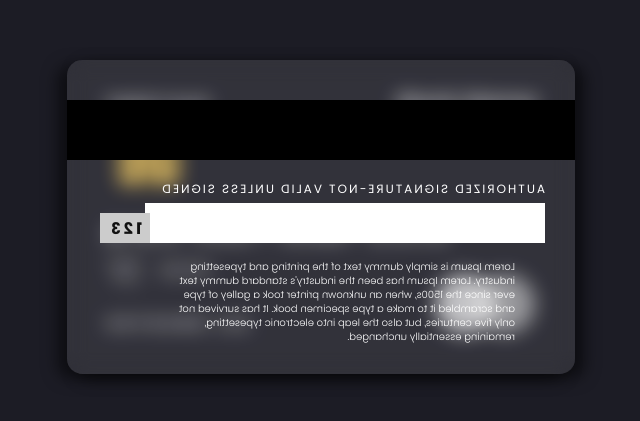
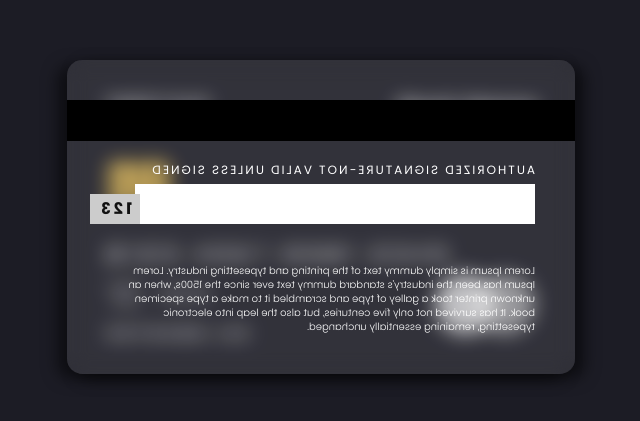
Before and after one commit to devSoyoung/animation-web, a React (Create React App) app: page / in a window 1280 px wide. Shown: the part 183-604 px from the top of the page, without its empty margins (319-959 px from the left). Built offline with nearby package versions, Linux system fonts and the light colour scheme.

Commit message:
♻️ 중복 스타일 및 position: absolute; 제거

```diff
--- a/src/animations/TransparentCard/TransparentCard.js
+++ b/src/animations/TransparentCard/TransparentCard.js
@@ -7,8 +7,10 @@
         <section className="transparent-card">
             <div className="card">
                 <div className="face front">
-                    <h3 className="debit">Debit Card</h3>
-                    <h3 className="bank">Bank Name</h3>
+                    <div className="title">
+                        <h3 className="debit">Debit Card</h3>
+                        <h3 className="bank">Bank Name</h3>
+                    </div>
                     <img src={chip} className="chip" alt="card chip"></img>
                     <h3 className="number">0123 4567 8901 2345</h3>
                     <h5 className="valid">
@@ -21,8 +23,9 @@
                     <div className="blackbar"></div>
                     <div className="ccvtext">
                         <h5>Authorized Signature-not valid unless signed</h5>
-                        <div className="whiteBar"></div>
-                        <div className="ccv">123</div>
+                        <div className="whiteBar">
+                            <div className="ccv">123</div>
+                        </div>
                         <p className="text">Lorem Ipsum is simply dummy text of the printing and typesetting industry. Lorem Ipsum has been the industry's standard dummy text ever since the 1500s, when an unknown printer took a galley of type and scrambled it to make a type specimen book. It has survived not only five centuries, but also the leap into electronic typesetting, remaining essentially unchanged.</p>
                     </div>
                 </div>
--- a/src/animations/TransparentCard/TransparentCard.scss
+++ b/src/animations/TransparentCard/TransparentCard.scss
@@ -1,6 +1,8 @@
 @import url("https://fonts.googleapis.com/css2?family=Poppins:wght@300;400;500;700&display=swap");
 // 숫자용 폰트
 @import url("https://fonts.googleapis.com/css2?family=Orbitron:wght@500&display=swap");
+
+$card-horizontal-padding: 40px;
 
 .transparent-card {
     display: flex;
@@ -12,8 +14,8 @@
 
 .card {
     position: relative;
-    width: 508px;
-    height: 314px;
+    min-width: 508px;
+    min-height: 314px;
     transform-style: preserve-3d;
     perspective: 500px;
     font-family: "Poppins", sans-serif;
@@ -32,12 +34,17 @@
         left: 0;
         width: 100%;
         height: 100%;
+        display: flex;
+        flex-direction: column;
+        justify-content: space-between;
+        padding: 30px $card-horizontal-padding;
         box-shadow: 10px 5px 15px rgba(0, 0, 0, 0.5);
         border-radius: 15px;
         background: rgba(255, 255, 255, 0.05);
         backdrop-filter: blur(10px);
         transform-style: preserve-3d;
         transition: 1s;
+        color: #fff;
 
         &.front {
             &::before,
@@ -59,36 +66,25 @@
                 opacity: 0.7;
             }
 
+            .title {
+                display: flex;
+                justify-content: space-between;
                 .debit {
-                position: absolute;
-                left: 40px;
-                top: 30px;
-                color: #fff;
                     font-weight: 500;
                 }
-
                 .bank {
-                position: absolute;
-                right: 40px;
-                top: 25px;
-                color: #fff;
                     font-weight: 500;
                     font-style: italic;
                     font-size: 24px;
                 }
-
+            }
             .chip {
-                position: absolute;
-                top: 80px;
-                left: 50px;
+                margin-top: 20px;
                 max-width: 64px;
             }
 
             .number {
-                position: absolute;
-                bottom: 130px;
-                left: 40px;
-                color: #fff;
+                margin-top: 20px;
                 font-weight: 500;
                 letter-spacing: 6px;
                 font-size: 18px;
@@ -97,13 +93,8 @@
             }
 
             .valid {
-                position: absolute;
-                bottom: 90px;
-                left: 40px;
                 display: flex;
-                justify-content: center;
                 align-items: center;
-                color: #fff;
                 font-weight: 300;
                 line-height: 1em;
                 text-align: right;
@@ -116,10 +107,6 @@
             }
 
             .cardHolder {
-                position: absolute;
-                bottom: 40px;
-                left: 40px;
-                color: #fff;
                 font-weight: 16px;
                 letter-spacing: 5px;
                 text-transform: uppercase;
@@ -128,23 +115,23 @@
 
         &.back {
             transform: rotateY(180deg);
+            padding: 0;
 
             .blackbar {
-                position: absolute;
-                top: 40px;
+                margin-top: $card-horizontal-padding;
                 width: 100%;
                 height: 60px;
                 background: #000;
             }
 
             .ccvtext {
-                position: absolute;
-                top: 120px;
-                left: 30px;
-                bottom: 0;
+                padding: 0 $card-horizontal-padding;
+                height: 100%;
+                margin-top: 20px;
+                display: flex;
+                flex-direction: column;
 
                 h5 {
-                    color: #fff;
                     font-weight: 400;
                     font-size: 12px;
                     text-transform: uppercase;
@@ -161,7 +148,7 @@
 
                 .ccv {
                     position: relative;
-                    top: -30px;
+                    top: 10px;
                     left: 395px;
                     background: #ccc;
                     color: #111;
@@ -175,14 +162,11 @@
                 }
 
                 .text {
-                    position: absolute;
-                    bottom: 30px;
-                    left: 30px;
-                    right: 30px;
-                    color: #fff;
                     font-size: 10px;
                     line-height: 1.4em;
                     font-weight: 300;
+                    margin-top: auto;
+                    margin-bottom: $card-horizontal-padding;
                 }
             }
         }
```
Lines whose indentation alone changed are shown as unchanged.
